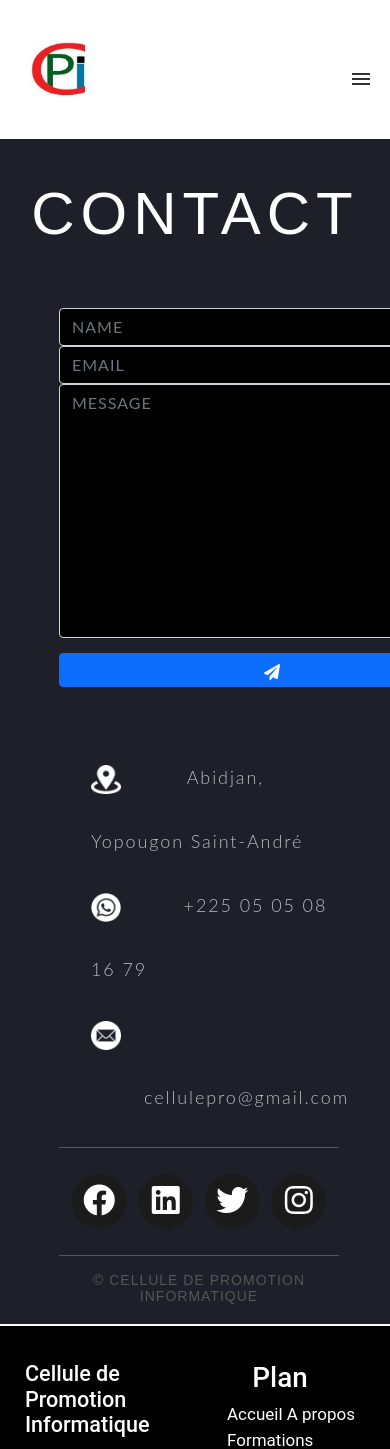
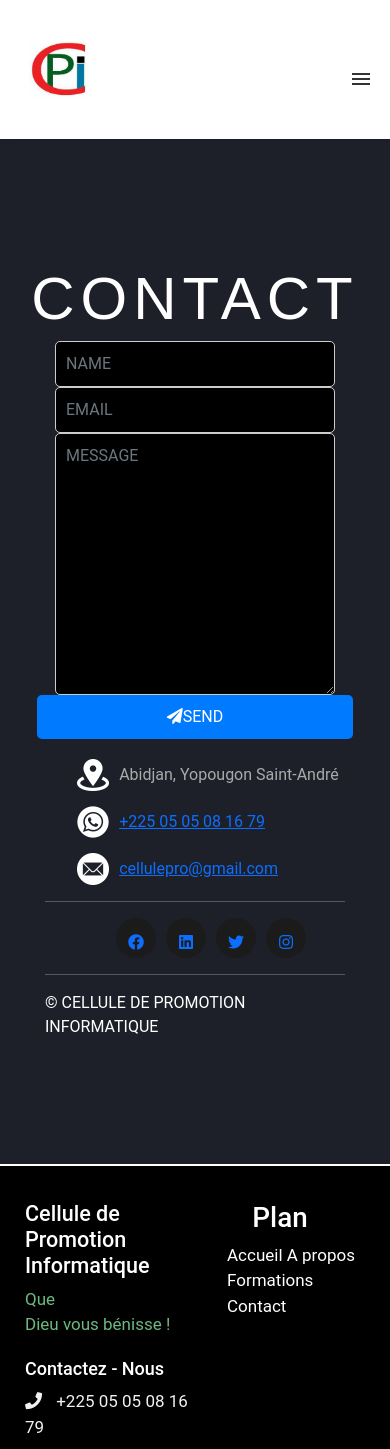
Before and after one commit to mamouddiallo/Cellule-de-Promotion-Informatique, a Django app: template templates/webapp/contact.html in a window 390 px wide; the page is wider, and only the part inside the window is pictured. Shown: the top 1449 px of that part. Run offline with Django 3.2, Linux system fonts and the light colour scheme; the template is opened without the code that fills it, so the values that code supplies are empty.

Commit message:
gestion de la responsivité de la page contact

```diff
--- a/templates/webapp/contact.html
+++ b/templates/webapp/contact.html
@@ -85,255 +85,170 @@
             color: white;
           }
 
-          #contact {
-            width: 100%;
-            height: 100%;
-          }
+          /* Styles de base */
+* {
+  box-sizing: border-box;
+}
+#contact{
+  margin-top:125px;
+  margin-bottom:125px;
+}
+.contact-wrapper {
+  display: flex;
+  flex-wrap: wrap;
+  justify-content: space-between;
+  gap: 20px;
+  width: 90%;
+  margin: 0 auto;
+}
 
-          .section-header {
-            text-align: center;
-            margin: 0 auto;
-            padding: 40px 0;
-            font: 300 60px 'Oswald', sans-serif;
-            color: #fff;
-            text-transform: uppercase;
-            letter-spacing: 6px;
-          }
+/* Formulaire */
+#contact-form {
+  flex: 1;
+  min-width: 300px;
+  max-width: 600px;
+}
 
-          .contact-wrapper {
-            display: flex;
-            flex-direction: row;
-            justify-content: space-between;
-            margin: 0 auto;
-            padding: 20px;
-            position: relative;
-            {% comment %} max-width: 840px; {% endcomment %}
-            width:80%;
-          }
+textarea, .form-control {
+  width: 100%;
+  margin-bottom: 15px;
+  padding: 10px;
+  border-radius: 5px;
+  border: 1px solid #ccc;
+  background-color: #000; /* Couleur du formulaire */
+  color: #fff; /* Texte en blanc */
+}
 
-          /* Left contact page */
-          .form-horizontal {
-            /*float: left;*/
-            max-width: 400px;
-            font-family: 'Lato';
-            font-weight: 400;
-          }
+.send-button {
+  display: block;
+  width: 100%;
+  text-align: center;
+  padding: 10px;
+  background-color: #007bff; /* Couleur par défaut */
+  color: white;
+  border: none;
+  border-radius: 5px;
+  cursor: pointer;
+}
 
-          .form-control,
-          textarea {
-            max-width: 400px;
-            background-color: #000;
-            color: #fff;
-            letter-spacing: 1px;
-          }
+.send-button:hover {
+  background-color: #0056b3; /* Couleur survol */
+}
 
-          .send-button {
-            margin-top: 15px;
-            height: 34px;
-            width: 400px;
-            overflow: hidden;
-            transition: all .2s ease-in-out;
-          }
+/* Liste de contact */
+.direct-contact-container {
+  flex: 1;
+  min-width: 300px;
+  max-width: 600px;
+}
 
-          .alt-send-button {
-            width: 400px;
-            height: 34px;
-            transition: all .2s ease-in-out;
-          }
+.contact-list .list-item {
+  display: flex;
+  align-items: center;
+  margin-bottom: 15px;
+  color: #aaa; /* Couleur du texte */
+}
 
-          .send-text {
-            display: block;
-            margin-top: 10px;
-            font: 700 12px 'Lato', sans-serif;
-            letter-spacing: 2px;
-          }
+.contact-list img {
+  margin-right: 10px;
+}
 
-          .alt-send-button:hover {
-            transform: translate3d(0px, -29px, 0px);
-          }
+/* Liste des réseaux sociaux */
+.social-media-list {
+  display: flex;
+  justify-content: center;
+  gap: 15px;
+}
 
-          /* Begin Right Contact Page */
-          .direct-contact-container {
-            max-width: 500px;
-          }
+.social-media-list li {
+  display: inline-block;
+  height: 50px;
+  width: 50px;
+  line-height: 50px;
+  background-color: rgb(27, 27, 27); /* Fond des icônes */
+  border-radius: 50%;
+  text-align: center;
+  font-size: 1.5rem;
+  color: #fff; /* Texte blanc */
+}
 
-          /* Location, Phone, Email Section */
-          .contact-list {
-            list-style-type: none;
-            {% comment %} margin-left: -30px;
-            padding-right: 20px; {% endcomment %}
-          }
+.social-media-list li:hover {
+  background-color: #fff; /* Fond au survol */
+  color: #000; /* Texte noir */
+}
 
-          .list-item {
-            line-height: 4;
-            color: #aaa;
-            width:100%;
-          }
+/* Responsivité pour tablette et mobile */
+@media screen and (max-width: 768px) {
+  .contact-wrapper {
+    flex-direction: column;
+    align-items: center;
+  }
 
-          .contact-text {
-            font: 300 18px 'Lato', sans-serif;
-            letter-spacing: 1.9px;
-            color: #bbb;
-          }
+  #contact-form,
+  .direct-contact-container {
+    width: 100%;
+  }
 
-          .place {
-            margin-left: 62px;
-          }
+  textarea, .form-control {
+    width: 100%;
+  }
 
-          .phone {
-            margin-left: 56px;
-          }
+  .social-media-list {
+    flex-wrap: wrap;
+    justify-content: center;
+  }
 
-          .gmail {
-            margin-left: 53px;
-          }
+  .social-media-list li {
+    height: 45px;
+    width: 45px;
+    font-size: 1.3rem;
+  }
+}
 
-          .contact-text a {
-            color: #bbb;
-            text-decoration: none;
-            transition-duration: 0.2s;
-          }
+@media screen and (max-width: 410px) {
+  .send-button {
+    width: 90%;
+    margin: 0 auto;
+  }
 
-          .contact-text a:hover {
-            color: #fff;
-            text-decoration: none;
-          }
+  textarea, .form-control {
+    width: 90%;
+    max-width: 280px;
+    margin: 0 auto;
+  }
+
+  .direct-contact-container {
+    margin-top: 60px;
+    width: 90%;
+    max-width: 280px;
+    margin: 0 auto;
+  }
+
+  .social-media-list {
+    gap: 10px;
+  }
+
+  .social-media-list li {
+    height: 40px;
+    width: 40px;
+    font-size: 1rem;
+  }
+}
+
+/* Autres ajustements */
+body {
+  background-color: #1e2029; /* Fond général */
+  color: white; /* Couleur de texte par défaut */
+}
+
+.section-header {
+  text-align: center;
+  font: 300 60px 'Oswald', sans-serif;
+  color: #fff;
+  text-transform: uppercase;
+  letter-spacing: 6px;
+}
 
 
-          /* Social Media Icons */
-          .social-media-list {
-            position: relative;
-            font-size: 22px;
-            text-align: center;
-            width: 100%;
-            margin: 0 auto;
-            padding: 0;
-          }
-
-          .social-media-list li a {
-            color: #fff;
-          }
-
-          .social-media-list li {
-            position: relative;
-            display: inline-block;
-            height: 60px;
-            width: 60px;
-            margin: 10px 3px;
-            line-height: 60px;
-            border-radius: 50%;
-            color: #fff;
-            background-color: rgb(27,27,27);
-            cursor: pointer;
-            transition: all .2s ease-in-out;
-          }
-
-          .social-media-list li:after {
-            content: '';
-            position: absolute;
-            top: 0;
-            left: 0;
-            width: 60px;
-            height: 60px;
-            line-height: 60px;
-            border-radius: 50%;
-            opacity: 0;
-            box-shadow: 0 0 0 1px #fff;
-            transition: all .2s ease-in-out;
-          }
-
-          .social-media-list li:hover {
-            background-color: #fff;
-          }
-
-          .social-media-list li:hover:after {
-            opacity: 1;
-            transform: scale(1.12);
-            transition-timing-function: cubic-bezier(0.37,0.74,0.15,1.65);
-          }
-
-          .social-media-list li:hover a {
-            color: #000;
-          }
-
-          .copyright {
-            font: 200 14px 'Oswald', sans-serif;
-            color: #555;
-            letter-spacing: 1px;
-            text-align: center;
-          }
-
-          hr {
-            border-color: rgba(255,255,255,.6);
-          }
-
-          /* Begin Media Queries*/
-          @media screen and (max-width: 850px) {
-            .contact-wrapper {
-              display: flex;
-              flex-direction: column;
-            }
-            .direct-contact-container, .form-horizontal {
-              margin: 0 auto;
-            }
-
-            .direct-contact-container {
-              margin-top: 60px;
-              max-width: 300px;
-            }
-            .social-media-list li {
-              height: 60px;
-              width: 60px;
-              line-height: 60px;
-            }
-            .social-media-list li:after {
-              width: 60px;
-              height: 60px;
-              line-height: 60px;
-            }
-          }
-
-          @media screen and (max-width: 569px) {
-
-            .direct-contact-container, .form-wrapper {
-              float: none;
-              margin: 0 auto;
-            }
-            .form-control, textarea {
-
-              margin: 0 auto;
-            }
-
-
-            .name, .email, textarea {
-              width: 280px;
-            }
-
-            .direct-contact-container {
-              margin-top: 60px;
-              max-width: 280px;
-            }
-            .social-media-list {
-              left: 0;
-            }
-            .social-media-list li {
-              height: 55px;
-              width: 55px;
-              line-height: 55px;
-              font-size: 2rem;
-            }
-            .social-media-list li:after {
-              width: 55px;
-              height: 55px;
-              line-height: 55px;
-            }
-
-          }
-
-          @media screen and (max-width: 410px) {
-            .send-button {
-              width: 99%;
-            }
-          }
     </style>
 {% endblock %}
```
